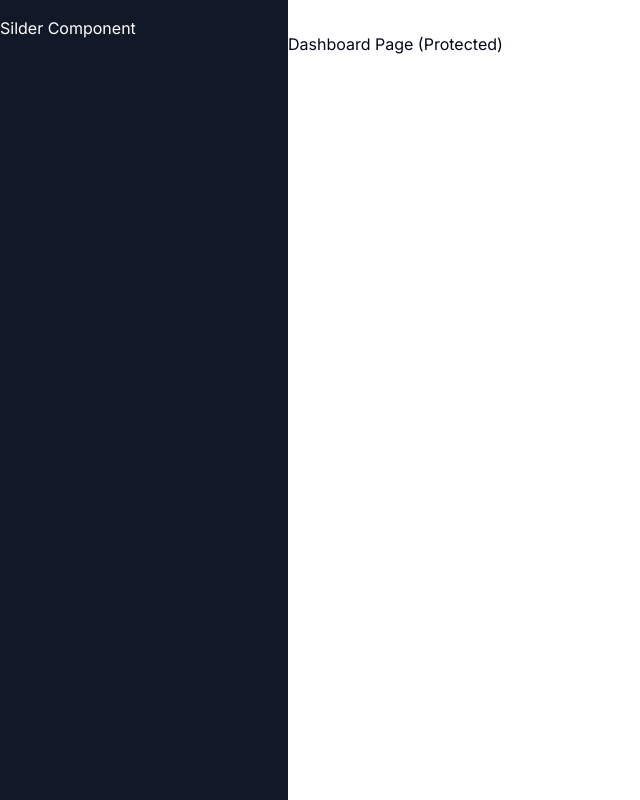
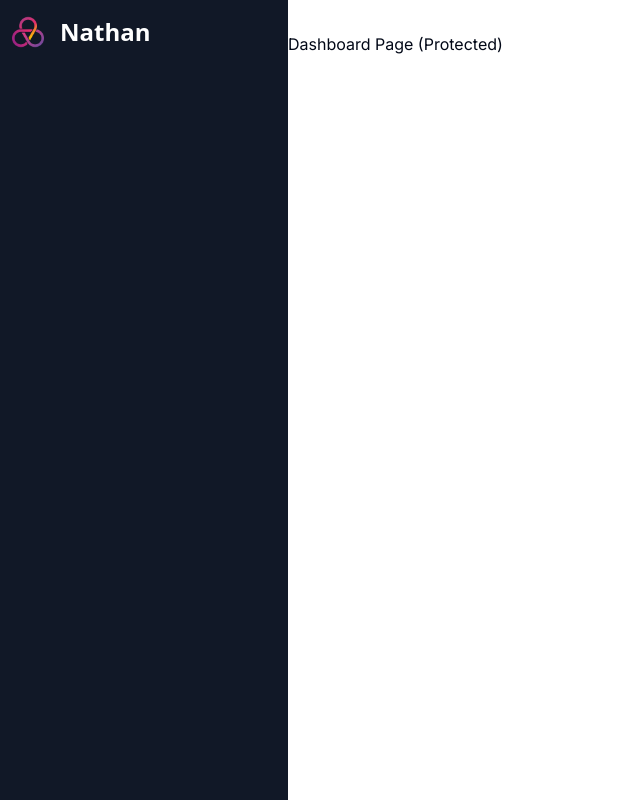
Before and after one commit to abdorabee/saas, a Next.js app: page /dashboard in a window 1280 px wide. Shown: the whole page, without its empty margins (0-640 px from the left). Built offline with nearby package versions, Linux system fonts and the light colour scheme.

Commit message:
sildebar part 2

```diff
--- a/components/SideBar.tsx
+++ b/components/SideBar.tsx
@@ -1,4 +1,9 @@
 "use client";
+
+import { Montserrat } from "next/font/google";
+import Image from "next/image";
+import Link from "next/link";
+const montserrat = Montserrat({ weight: "600", subsets: ["latin"] });
 
 const SideBar = () => {
   return (
@@ -6,7 +11,16 @@ const SideBar = () => {
       className="space-y-4 py-4 flex flex-col
     h-full bg-[#111827] text-white "
     >
-      Silder Component
+      <Link
+        href="/dashboard"
+        className="flex items-center
+      pl-3 mb-14"
+      >
+        <div className="relative w-8 h-8 mr-4">
+          <Image fill alt="logo" src="/logo.png" />
+        </div>
+        <h1 className="text-2xl  font-sans font-bold">Nathan</h1>
+      </Link>
     </div>
   );
 };
```
Also changed, not shown: public/logo.png (added).
